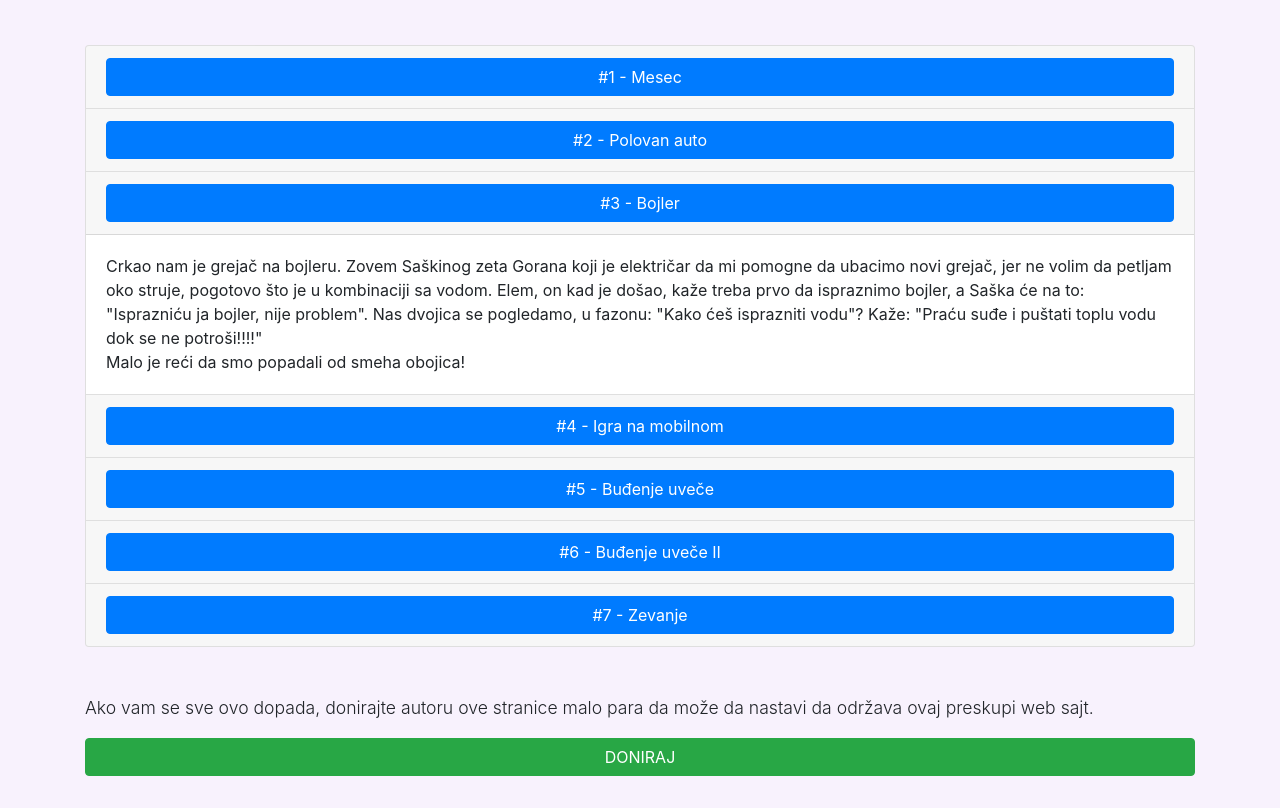
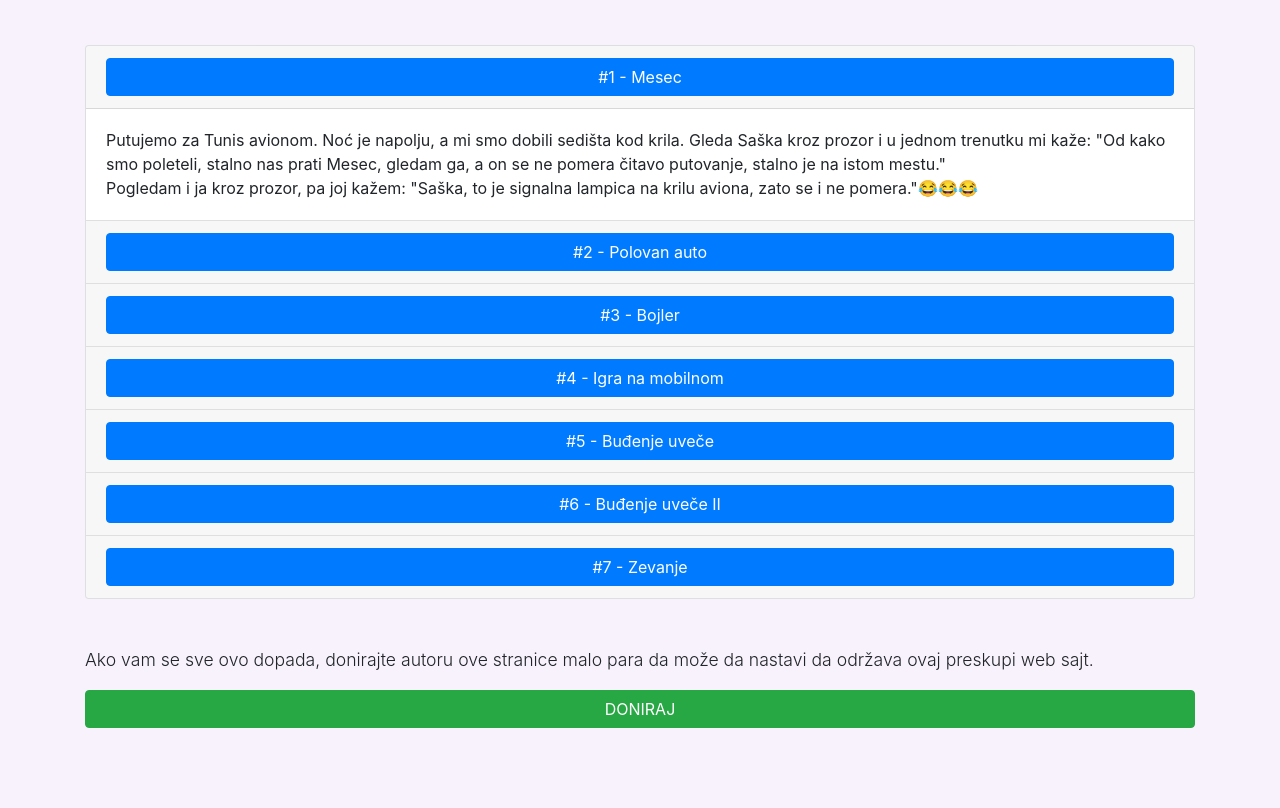
Before and after one commit to gordanus/biseri, a plain HTML site: page index.html in a window 1280 px wide. Shown: the part 935-1743 px from the top of the page. After the commit the page ends 1695 px from the top, so only its background shows below. Drawn offline with nearby package versions, Linux system fonts and the light colour scheme; a web font is replaced by a local one.

Commit message:
carousel fix

```diff
--- a/index.html
+++ b/index.html
@@ -32,7 +32,7 @@
                         </button>
                     </h2>
                 </div>
-                <div id="collapseSix" class="collapse" aria-labelledby="headingSix" data-parent="#accordionExample">
+                <div id="collapseSix" class="collapse show" aria-labelledby="headingSix" data-parent="#accordionExample">
                     <div class="card-body">
                         Putujemo za Tunis avionom. Noć je napolju, a mi smo dobili sedišta kod krila. Gleda Saška kroz prozor i u jednom trenutku mi kaže: "Od kako smo poleteli, stalno nas prati Mesec, gledam ga, a on se ne pomera čitavo putovanje, stalno je na istom mestu."<br> Pogledam i ja kroz prozor, pa joj kažem: "Saška, to je signalna lampica na krilu aviona, zato se i ne pomera."😂😂😂
                     </div>
@@ -68,7 +68,7 @@
                     </h2>
                 </div>
 
-                <div id="collapseOne" class="collapse show" aria-labelledby="headingOne"
+                <div id="collapseOne" class="collapse" aria-labelledby="headingOne"
                     data-parent="#accordionExample">
                     <div class="card-body">
                         Crkao nam je grejač na bojleru. Zovem Saškinog zeta Gorana koji je električar da mi pomogne da
```
